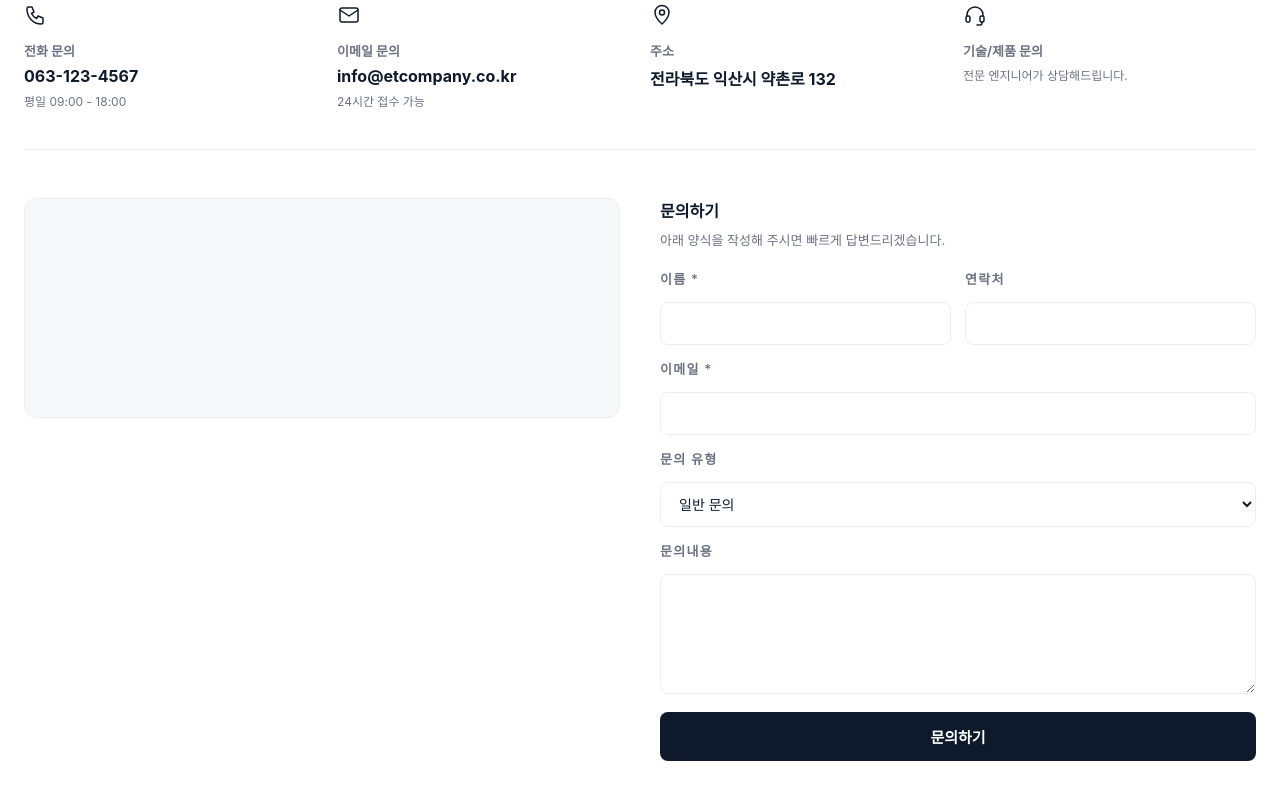
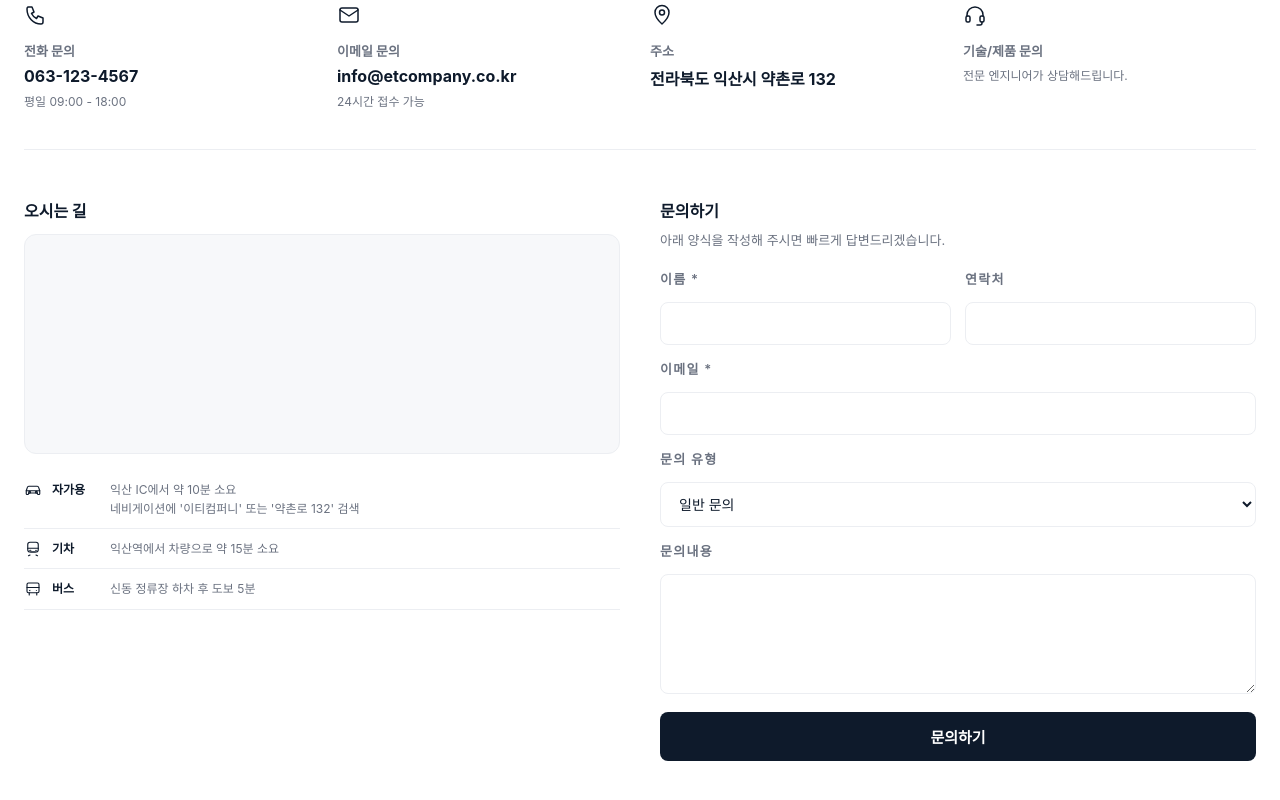
Before and after one commit to UsmanSNT/ETcom, a Next.js app: page /contact in a window 1280 px wide. Shown: the part 530-1330 px from the top of the page. Built offline with nearby package versions, Linux system fonts and the light colour scheme; no server answers; the database is empty.

Commit message:
Add directions (오시는 길) section next to contact form

```diff
--- a/src/app/contact/page.module.css
+++ b/src/app/contact/page.module.css
@@ -135,13 +135,29 @@
   margin-bottom: 16px;
 }
 
+.directionsLabel {
+  font-size: 16px;
+  font-weight: 800;
+  color: var(--brand-navy);
+  margin-bottom: 12px;
+}
+
 .directionRow {
   display: flex;
+  align-items: flex-start;
   gap: 10px;
   font-size: 12px;
   color: var(--brand-text-muted);
-  padding: 8px 0;
+  padding: 10px 0;
   border-bottom: 1px solid var(--brand-gray-100);
+}
+
+.directionIcon {
+  width: 18px;
+  height: 18px;
+  flex-shrink: 0;
+  color: var(--brand-navy);
+  margin-top: 1px;
 }
 
 .directionLabel {
@@ -149,6 +165,11 @@
   color: var(--brand-navy);
   flex-shrink: 0;
   width: 48px;
+}
+
+.directionDesc {
+  white-space: pre-line;
+  line-height: 1.6;
 }
 
 .form {
--- a/src/app/contact/page.tsx
+++ b/src/app/contact/page.tsx
@@ -2,7 +2,9 @@
 
 import { FormEvent, useState } from "react";
 import { useLanguage } from "@/components/LanguageProvider";
-import { PhoneIcon, MailIcon, PinIcon, HeadsetIcon, PlusIcon } from "@/components/icons/SolutionIcons";
+import { PhoneIcon, MailIcon, PinIcon, HeadsetIcon, PlusIcon, CarIcon, TrainIcon, BusIcon } from "@/components/icons/SolutionIcons";
+
+const DIRECTION_ICONS = [CarIcon, TrainIcon, BusIcon];
 import styles from "./page.module.css";
 
 export default function ContactPage() {
@@ -87,7 +89,18 @@ export default function ContactPage() {
 
         <div className={styles.mainGrid}>
           <div>
+            <div className={styles.directionsLabel}>{t.contact.directionsLabel}</div>
             <div className={styles.mapArt} />
+            {t.contact.directions.map((d, i) => {
+              const Icon = DIRECTION_ICONS[i];
+              return (
+                <div key={d.mode} className={styles.directionRow}>
+                  <Icon className={styles.directionIcon} />
+                  <span className={styles.directionLabel}>{d.mode}</span>
+                  <span className={styles.directionDesc}>{d.desc}</span>
+                </div>
+              );
+            })}
           </div>
 
           <div>
--- a/src/components/icons/SolutionIcons.tsx
+++ b/src/components/icons/SolutionIcons.tsx
@@ -184,3 +184,39 @@ export function CubeIcon(props: React.SVGProps<SVGSVGElement>) {
     </svg>
   );
 }
+
+export function CarIcon(props: React.SVGProps<SVGSVGElement>) {
+  return (
+    <svg viewBox="0 0 24 24" fill="none" stroke="currentColor" strokeWidth="1.5" strokeLinecap="round" strokeLinejoin="round" {...props}>
+      <path d="M3 13l1.5-4.5A2 2 0 0 1 6.4 7h11.2a2 2 0 0 1 1.9 1.5L21 13" />
+      <path d="M3 13h18v4a1 1 0 0 1-1 1h-1a1 1 0 0 1-1-1v-1H6v1a1 1 0 0 1-1 1H4a1 1 0 0 1-1-1v-4z" />
+      <circle cx="7.5" cy="15" r="1.2" />
+      <circle cx="16.5" cy="15" r="1.2" />
+    </svg>
+  );
+}
+
+export function TrainIcon(props: React.SVGProps<SVGSVGElement>) {
+  return (
+    <svg viewBox="0 0 24 24" fill="none" stroke="currentColor" strokeWidth="1.5" strokeLinecap="round" strokeLinejoin="round" {...props}>
+      <rect x="5" y="3" width="14" height="13" rx="3" />
+      <path d="M5 11h14" />
+      <circle cx="9" cy="14" r="0.1" />
+      <circle cx="8" cy="14" r="1" fill="currentColor" stroke="none" />
+      <circle cx="16" cy="14" r="1" fill="currentColor" stroke="none" />
+      <path d="M8 20l-2 1M16 20l2 1M9 16h6" />
+    </svg>
+  );
+}
+
+export function BusIcon(props: React.SVGProps<SVGSVGElement>) {
+  return (
+    <svg viewBox="0 0 24 24" fill="none" stroke="currentColor" strokeWidth="1.5" strokeLinecap="round" strokeLinejoin="round" {...props}>
+      <rect x="4" y="4" width="16" height="13" rx="2" />
+      <path d="M4 10h16" />
+      <path d="M7 20v-3M17 20v-3" />
+      <circle cx="8" cy="14" r="0.1" />
+      <path d="M7.5 14h.01M16.5 14h.01" />
+    </svg>
+  );
+}
--- a/src/lib/i18n/dictionaries.ts
+++ b/src/lib/i18n/dictionaries.ts
@@ -211,6 +211,12 @@ export const dictionaries = {
       infoSupportDesc: "전문 엔지니어가 상담해드립니다.",
       formTitle: "문의하기",
       formDesc: "아래 양식을 작성해 주시면 빠르게 답변드리겠습니다.",
+      directionsLabel: "오시는 길",
+      directions: [
+        { mode: "자가용", desc: "익산 IC에서 약 10분 소요\n네비게이션에 '이티컴퍼니' 또는 '약촌로 132' 검색" },
+        { mode: "기차", desc: "익산역에서 차량으로 약 15분 소요" },
+        { mode: "버스", desc: "신동 정류장 하차 후 도보 5분" },
+      ],
       title: "고객센터",
       name: "이름",
       email: "이메일",
@@ -440,6 +446,12 @@ export const dictionaries = {
       infoSupportDesc: "Our expert engineers are ready to help.",
       formTitle: "Contact Us",
       formDesc: "Fill out the form below and we'll get back to you quickly.",
+      directionsLabel: "Directions",
+      directions: [
+        { mode: "By Car", desc: "About 10 min from Iksan IC\nSearch 'ETCOMPANY' or '132 Yakchon-ro' in navigation" },
+        { mode: "By Train", desc: "About 15 min by car from Iksan Station" },
+        { mode: "By Bus", desc: "5 min walk from Sindong stop" },
+      ],
       title: "Contact",
       name: "Name",
       email: "Email",
```
